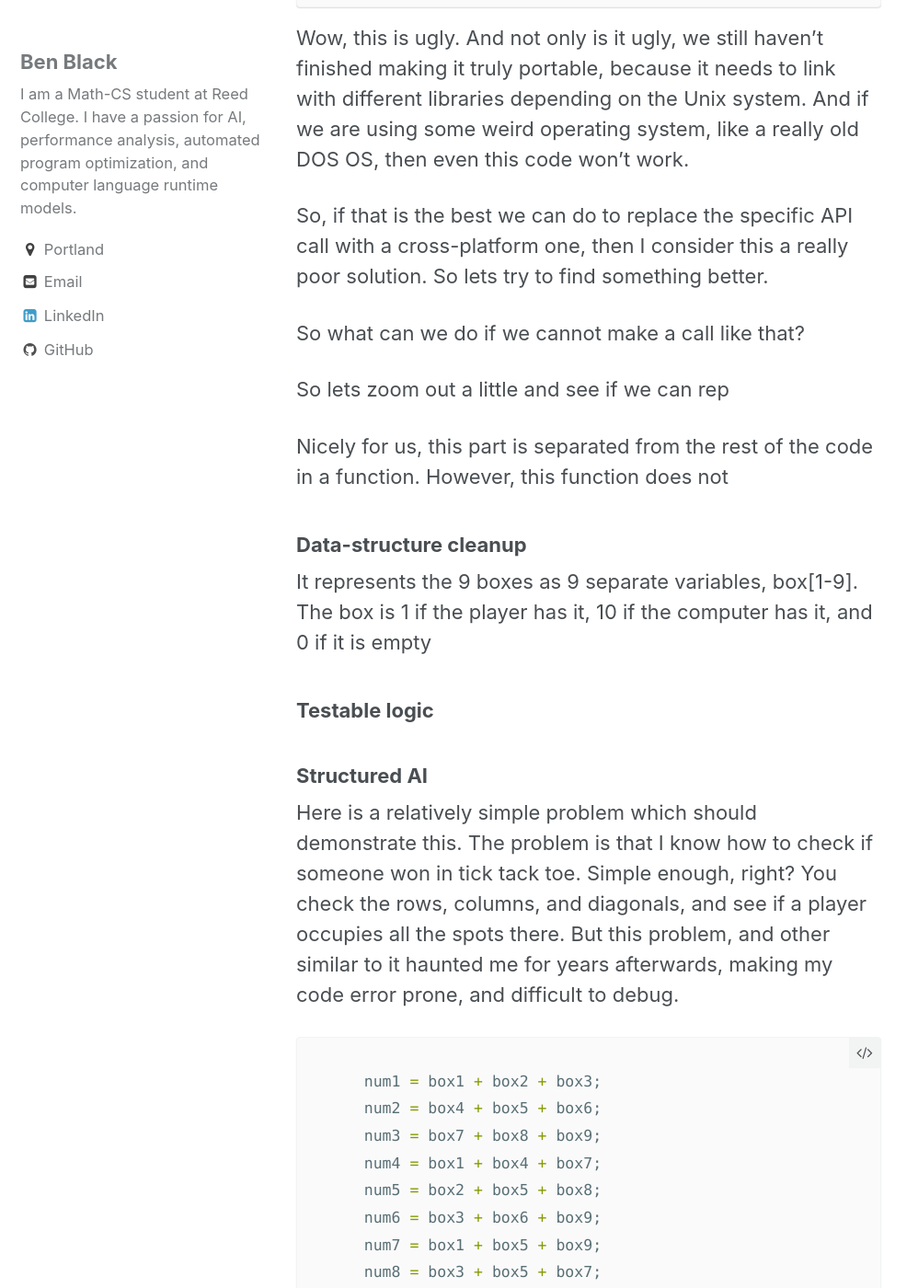
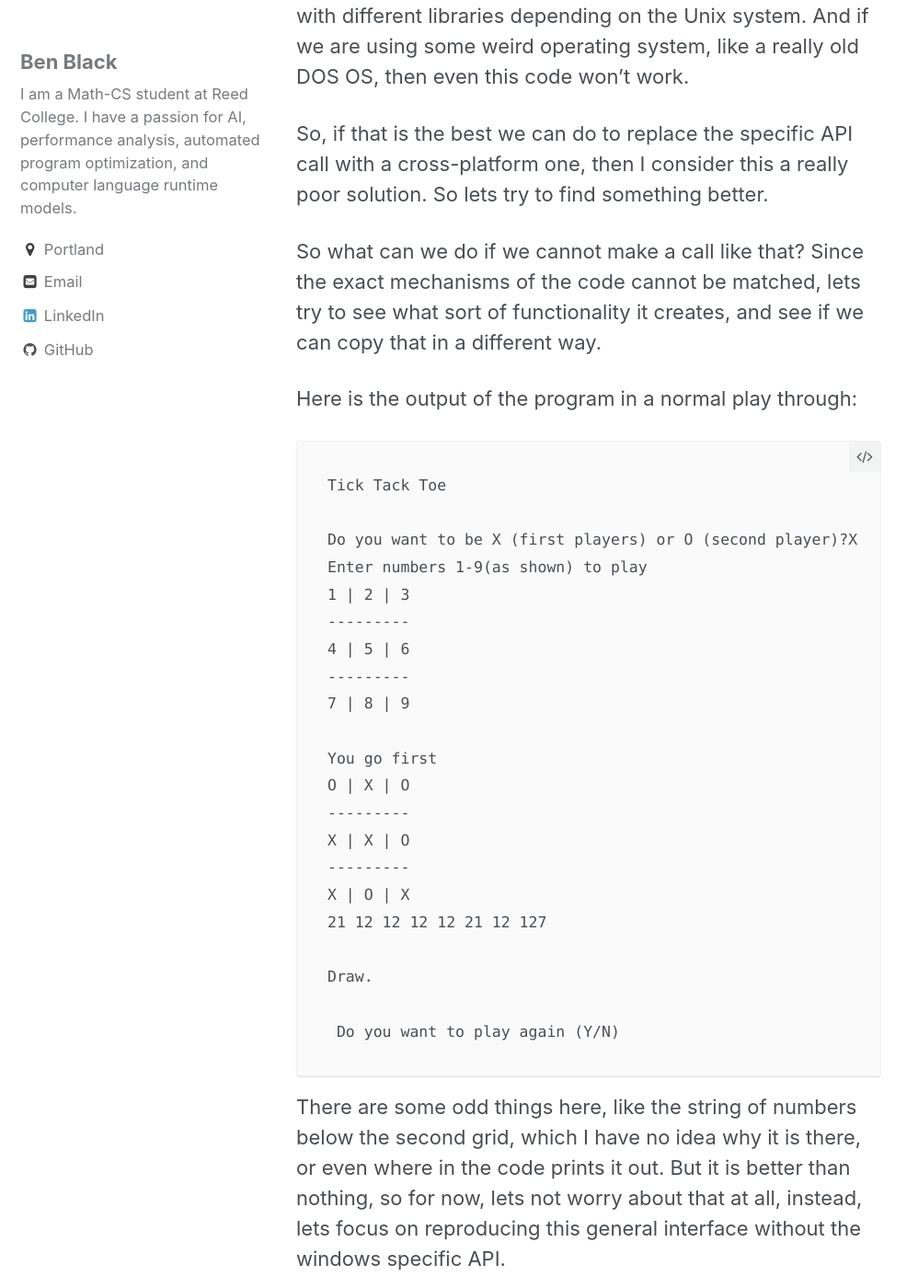
Before and after one commit to benblack769/benblack769.github.io, a Jekyll site: the page built from coding_posts/refractoring.md, in a window 1280 px wide and 1400 px high, scrolled down 5469 px. Shown: the whole window at 92% size, without its empty margins (0-998 px from the left). Built offline with Jekyll 4.4.1, drawn with Linux system fonts in a browser that asks for light colours; some of the changed text lies outside the part shown.

Commit message:
updated refractoring walkthrough

```diff
--- a/coding_posts/refractoring.md
+++ b/coding_posts/refractoring.md
@@ -98,14 +98,11 @@ void gotoxy( int x, int y )
 
 #else
 
-
 //Make sure to link properly with the Unix version. You'll need to link with one of
 //-lcurses
 //-lterminfo
 //-lncurses
 //(whichever is appropriate for your system).
-
-
 #include <unistd.h>
 #include <term.h>
 
@@ -125,7 +122,46 @@ Wow, this is ugly. And not only is it ugly, we still haven't finished making it
 
 So, if that is the best we can do to replace the specific API call with a cross-platform one, then I consider this a really poor solution. So lets try to find something better.
 
-So what can we do if we cannot make a call like that?
+So what can we do if we cannot make a call like that? Since the exact mechanisms of the code cannot be matched, lets try to see what sort of functionality it creates, and see if we can copy that in a different way.
+
+Here is the output of the program in a normal play through:
+
+    Tick Tack Toe
+
+    Do you want to be X (first players) or O (second player)?X
+    Enter numbers 1-9(as shown) to play
+    1 | 2 | 3
+    ---------
+    4 | 5 | 6
+    ---------
+    7 | 8 | 9
+
+    You go first
+    O | X | O
+    ---------
+    X | X | O
+    ---------
+    X | O | X
+    21 12 12 12 12 21 12 127
+
+    Draw.
+
+     Do you want to play again (Y/N)
+
+There are some odd things here, like the string of numbers below the second grid, which I have no idea why it is there, or even where in the code prints it out. But it is better than nothing, so for now, lets not worry about that at all, instead, lets focus on reproducing this general interface without the windows specific API.
+
+First, I feel like identifying the structure of the ideal code, because it is fairly simple:
+
+    state: state of the tick tack toe game
+    while game continues:
+        clear screen
+        print game state
+        prompt for user input, calculate computer input, update game state
+
+
+The next step is identifying the structure of the existing code
+
+
 
 So lets zoom out a little and see if we can rep
 
```
